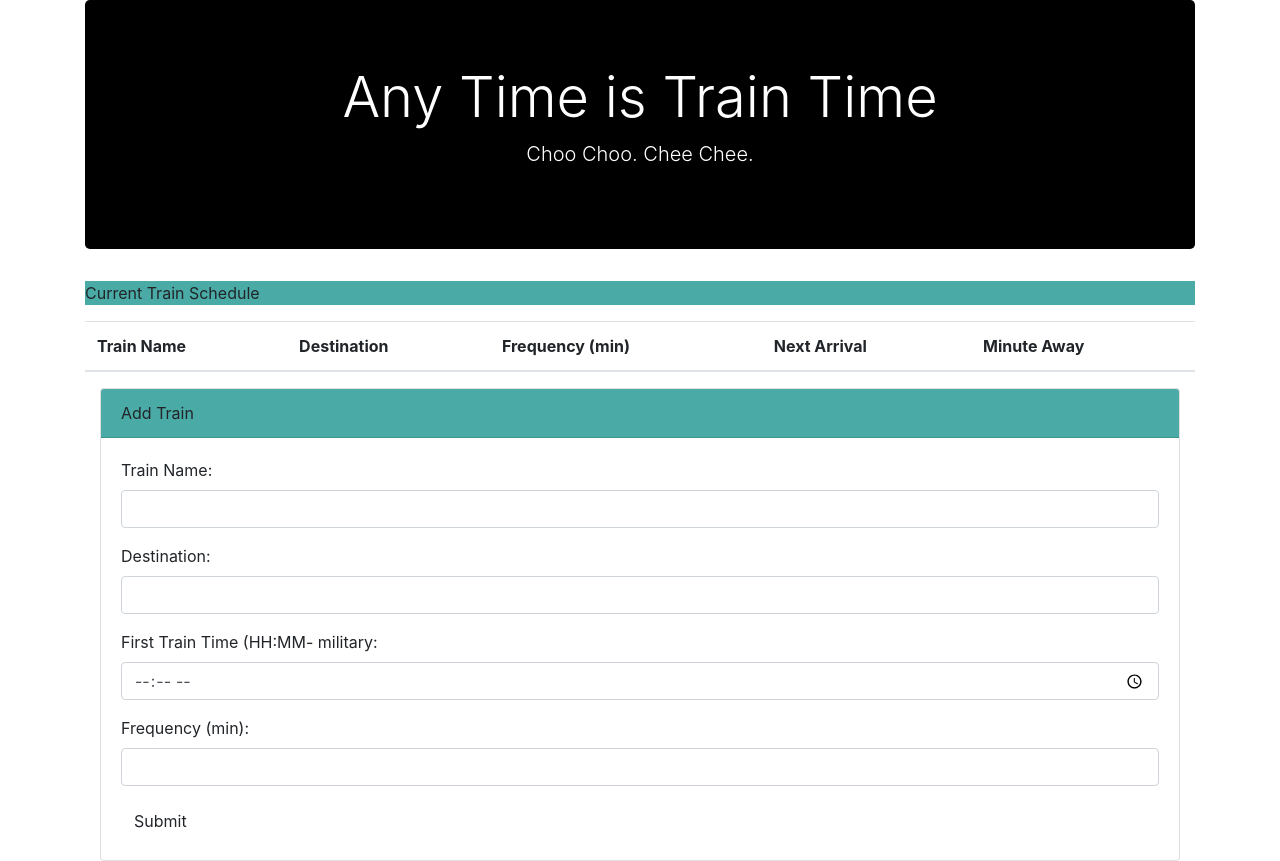
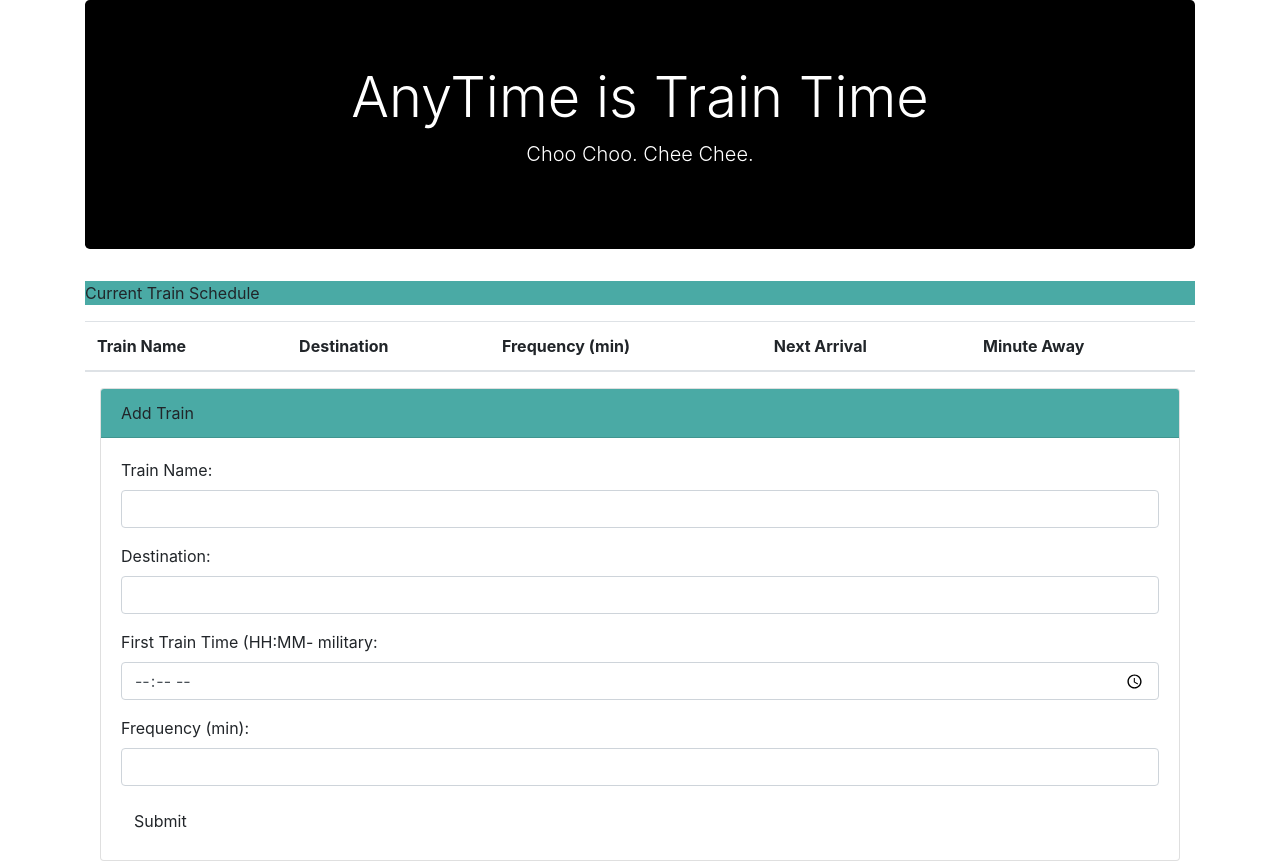
Before and after one commit to sanjaypatil51/TrainScheduler, a plain HTML site: page index.html in a window 1280 px wide. Drawn offline with nearby package versions, Linux system fonts and the light colour scheme; no server answers.

Commit message:
added style

```diff
--- a/index.html
+++ b/index.html
@@ -19,7 +19,7 @@
 <body>
     <div class="container">
         <div class="jumbotron text-center">
-            <h1 class="display-4">Any Time is Train Time</h1>
+            <h1 class="display-4">AnyTime is Train Time</h1>
             <p class="lead">Choo Choo. Chee Chee.</p>
         </div>
         <p class="text-left heading">Current Train Schedule</p>
```
